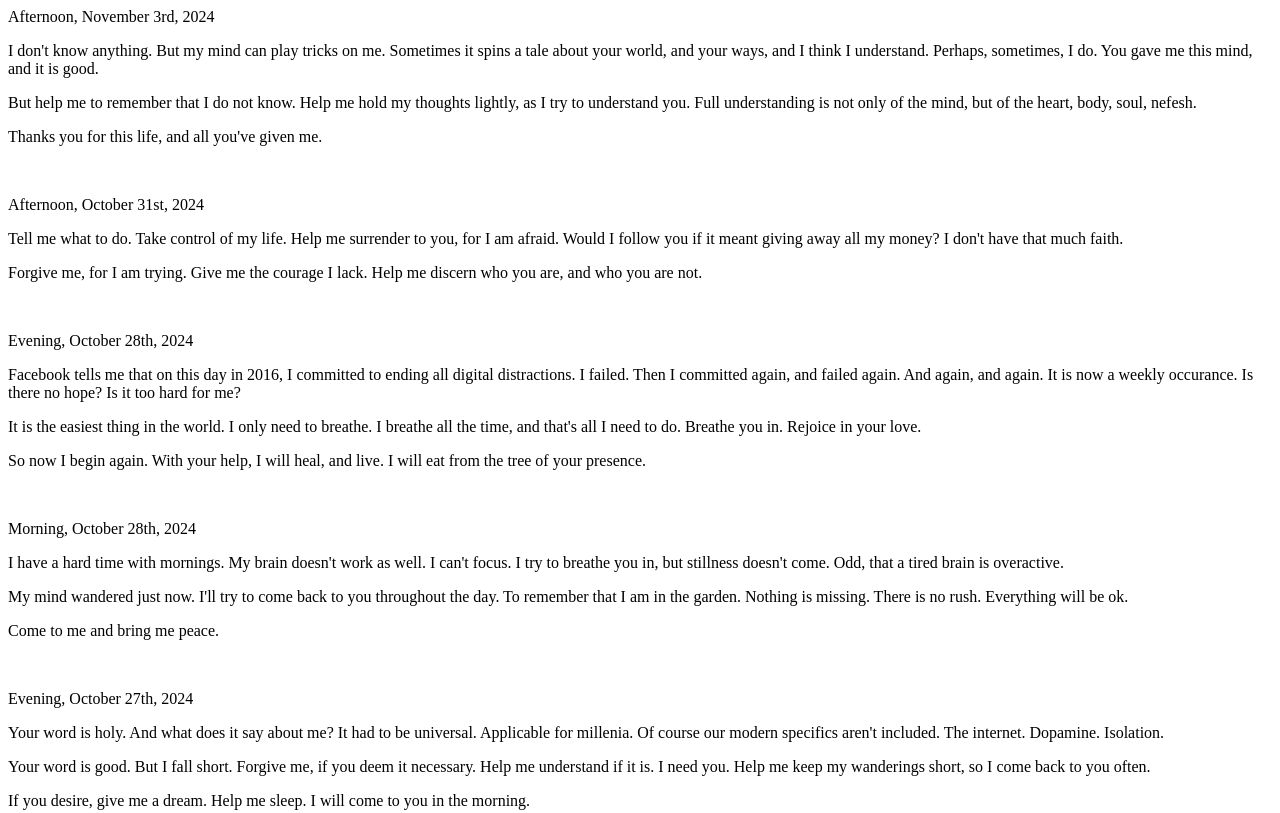
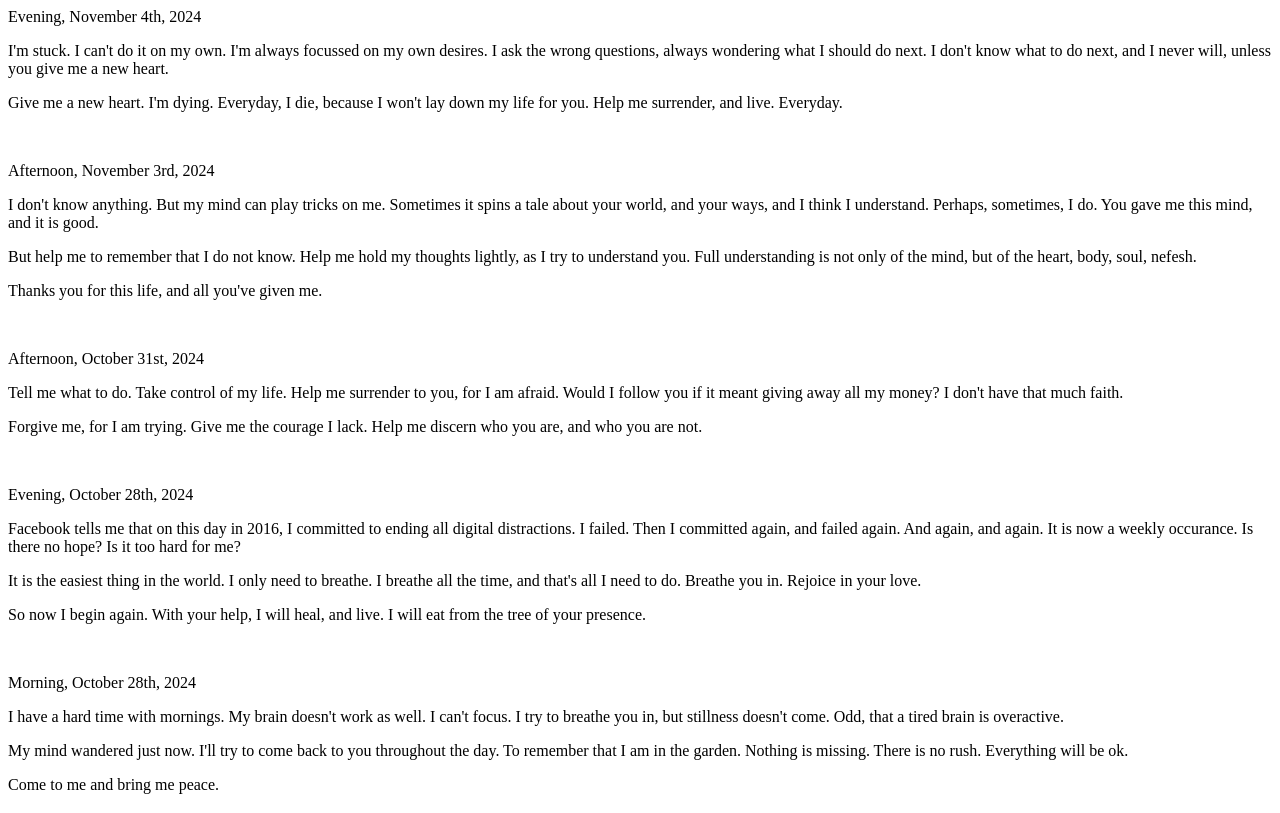
Before and after one commit to languageofmusic/prayer, a plain HTML site: page index.html in a window 1280 px wide. Shown: the top 813 px of the page. Drawn offline with Linux system fonts and the light colour scheme.

Commit message:
Update index.html

```diff
--- a/index.html
+++ b/index.html
@@ -1,3 +1,7 @@
+<p>Evening, November 4th, 2024</p>
+<p>I'm stuck. I can't do it on my own. I'm always focussed on my own desires. I ask the wrong questions, always wondering what I should do next. I don't know what to do next, and I never will, unless you give me a new heart.</p>
+<p>Give me a new heart. I'm dying. Everyday, I die, because I won't lay down my life for you. Help me surrender, and live. Everyday.</p>
+<br>
 <p>Afternoon, November 3rd, 2024</p>
 <p>I don't know anything. But my mind can play tricks on me. Sometimes it spins a tale about your world, and your ways, and I think I understand. Perhaps, sometimes, I do. You gave me this mind, and it is good.</p>
 <p>But help me to remember that I do not know. Help me hold my thoughts lightly, as I try to understand you. Full understanding is not only of the mind, but of the heart, body, soul, nefesh.</p>
```
